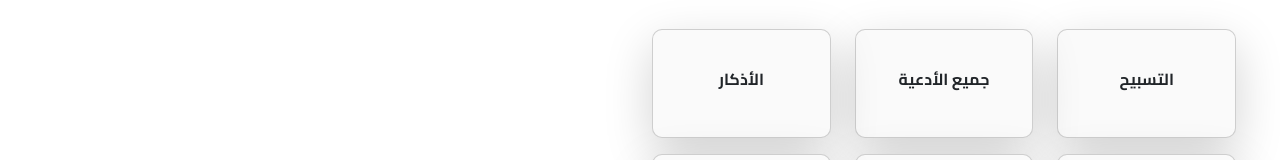
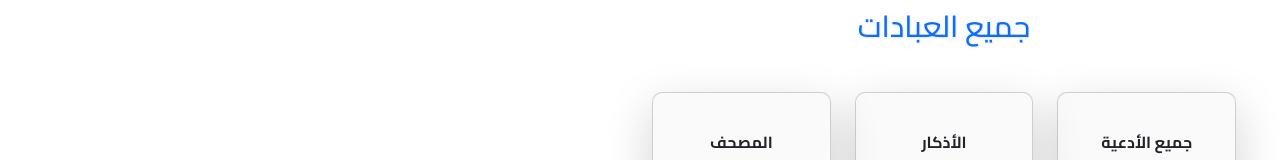
Before and after one commit to Zaidturman/fathkrony, a Vue app: page / in a window 1280 px wide. Shown: the part 340-500 px from the top of the page. Built offline with nearby package versions, Linux system fonts and the light colour scheme; no server answers; a web font is replaced by a local one.

Commit message:
delete tasbeeh

```diff
--- a/src/components/all.vue
+++ b/src/components/all.vue
@@ -26,12 +26,7 @@ import 'bootstrap/dist/css/bootstrap.min.css';
 
 // تعريف بيانات العبادات
 const worships = [
-  {
-    title: "التسبيح",
-    icon: '../assets/images/beads.png',
-    route: '/tasbeeh',
 
-  },
   {
     title: "جميع الأدعية",
     icon: '../assets/images/hands.png',
```
